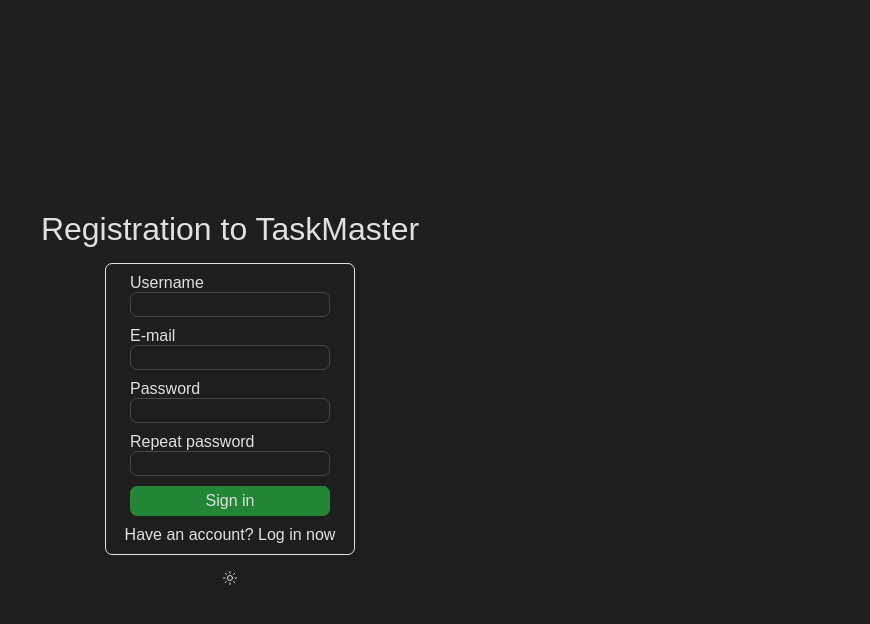
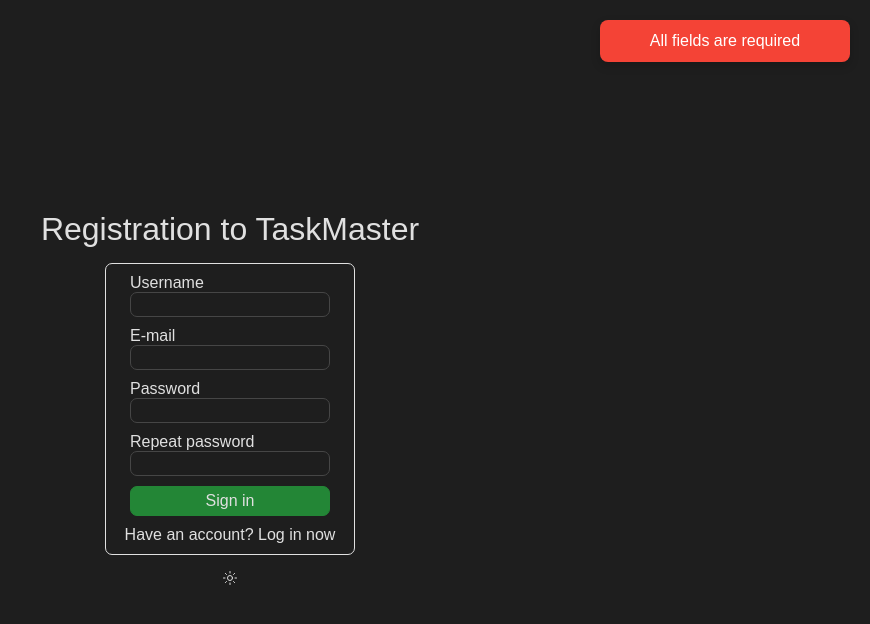
Before and after one commit to praes666/TaskMaster, a React (Vite) app in the folder front/: page /reg in a window 1280 px wide. Both pictures are taken after a click on the element "Sign in". Shown: the top 624 px of the page, without its empty margins (410-1280 px from the left). Built offline with nearby package versions, Linux system fonts and the light colour scheme.

Commit message:
Custom Alerts via react context tool routes in main.tsx now are wrapped in alert context provider

```diff
--- /dev/null
+++ b/front/src/components/context/AlertContext.tsx
@@ -0,0 +1,62 @@
+import { createContext, useContext, useState, ReactNode } from "react";
+
+import "../../styles/custom_alert.scss";
+
+
+interface Alert {
+    id: number;
+    message: string;
+    type: "success" | "error" | "info";
+}
+
+interface AlertContextType {
+    showAlert: (message: string, type: "success" | "error" | "info") => void;
+}
+
+const AlertContext = createContext<AlertContextType | undefined>(undefined);
+
+export function AlertProvider({ children }: { children: ReactNode }) {
+    const [alerts, setAlerts] = useState<Alert[]>([]);
+
+    const showAlert = (message: string, type: "success" | "error" | "info") => {
+        const id = Date.now();
+        const newAlert = { id, message, type };
+        setAlerts((prev) => [...prev, newAlert]);
+
+        const duration = (alerts.length + 1) * 3000;
+        setTimeout(() => removeAlert(id), duration);
+    };
+
+    const removeAlert = (id: number) => {
+        const alertElement = document.getElementById(`alert-${id}`);
+        if (alertElement) {
+            alertElement.classList.add("hide");
+            setTimeout(() => {
+                setAlerts((prev) => prev.filter(alert => alert.id !== id));
+            }, 500);
+        } else {
+            setAlerts((prev) => prev.filter(alert => alert.id !== id));
+        }
+    };
+
+    return (
+        <AlertContext.Provider value={{ showAlert }}>
+        {children}
+        <div className="alert-container">
+        {alerts.map((alert) => (
+            <div key={alert.id} id={`alert-${alert.id}`} className={`alert ${alert.type}`}>
+            {alert.message}
+            </div>
+        ))}
+        </div>
+        </AlertContext.Provider>
+    );
+}
+
+export function useAlert() {
+    const context = useContext(AlertContext);
+    if (!context) {
+        throw new Error("useAlert must be used within an AlertProvider");
+    }
+    return context;
+}
--- a/front/src/components/pages/auth.tsx
+++ b/front/src/components/pages/auth.tsx
@@ -30,7 +30,7 @@
             if (response.status === 200) {
                 alert('Login successful!');
                 localStorage.setItem('token', response.data.token);
-                window.location.href = '/todo'; // Перенаправляем пользователя
+                window.location.href = '/todo';
             }
         } catch (err: any) {
             if (err.response && err.response.status === 400) {
--- a/front/src/components/pages/reg_page.tsx
+++ b/front/src/components/pages/reg_page.tsx
@@ -3,10 +3,13 @@
 import axios from 'axios';
 import { Link } from 'react-router-dom';
 import { useState } from 'react';
+import { useAlert } from "../context/AlertContext";
 
 import api_path from '../../api_path.json';
 
 export default function RegisterPage() {
+    const { showAlert } = useAlert();
+
     interface RegData {
         login: string;
         email: string;
@@ -26,12 +29,13 @@
 
     const handleRegister = async () => {
         if (!regData.login || !regData.email || !regData.password || !password2) {
-            alert('All fields are required');
+            showAlert('All fields are required', "error");
+
             return;
         }
 
         if (regData.password !== password2) {
-            alert('Passwords do not match');
+            showAlert('Passwords not matching', "error");
             return;
         }
 
@@ -39,15 +43,16 @@
             const response = await axios.post(api_path.api_path + 'api/registration', regData);
 
             if (response.status === 200) {
-                alert(response.data.message);
+            showAlert(response.data.message, "success");
+
                 localStorage.setItem('token', response.data.token);
                 window.location.href = '/login';
             }
         } catch (err: any) {
             if (err.response && err.response.status === 400) {
-                alert(err.response.data.message);
+                showAlert(err.response.data.message, "error");
             } else {
-                alert('Registration failed. Please try again.');
+                showAlert('Registration failed. Please try again.', "error");
             }
         }
     };
--- a/front/src/main.tsx
+++ b/front/src/main.tsx
@@ -10,6 +10,8 @@
 import About from "./components/pages/about.tsx";
 import Todo from "./components/pages/todo.tsx";
 import Kanban from "./components/pages/kanban.tsx";
+
+import { AlertProvider } from "./components/context/AlertContext";
 
 import './styles/index.scss'
 
@@ -28,6 +30,7 @@
 }
 
 createRoot(document.getElementById('root')!).render(
+    <AlertProvider>
         <Router>
             <StrictMode>
                 <Routes>
@@ -42,4 +45,5 @@
                 </Routes>
             </StrictMode>
         </Router>
+    </AlertProvider>
 )
--- /dev/null
+++ b/front/src/styles/custom_alert.scss
@@ -0,0 +1,41 @@
+@use './index.scss' as *;
+
+.alert-container {
+    position: fixed;
+    top: 20px;
+    right: 20px;
+    display: flex;
+    flex-direction: column;
+    gap: 10px;
+    z-index: 1000;
+}
+
+.alert {
+    padding: 12px 20px;
+    border-radius: 8px;
+    font-size: 16px;
+    color: white;
+    min-width: 250px;
+    text-align: center;
+    opacity: 1;
+    transition: opacity 0.5s ease-in-out, transform 0.3s ease-in-out;
+    transform: translateY(0);
+    box-shadow: 0px 4px 10px rgba(0, 0, 0, 0.2);
+}
+
+.alert.hide {
+    opacity: 0;
+    transform: translateY(-20px);
+}
+
+.alert.success {
+    background-color: #4caf50;
+}
+
+.alert.error {
+    background-color: #f44336;
+}
+
+.alert.info {
+    background-color: #2196f3;
+}
```
Also changed, not shown: front/src/components/components/customAlert.tsx (deleted, +0 -15 lines), front/src/styles/customAlert.scss (deleted, +0 -14 lines). Lines whose indentation alone changed are shown as unchanged.
